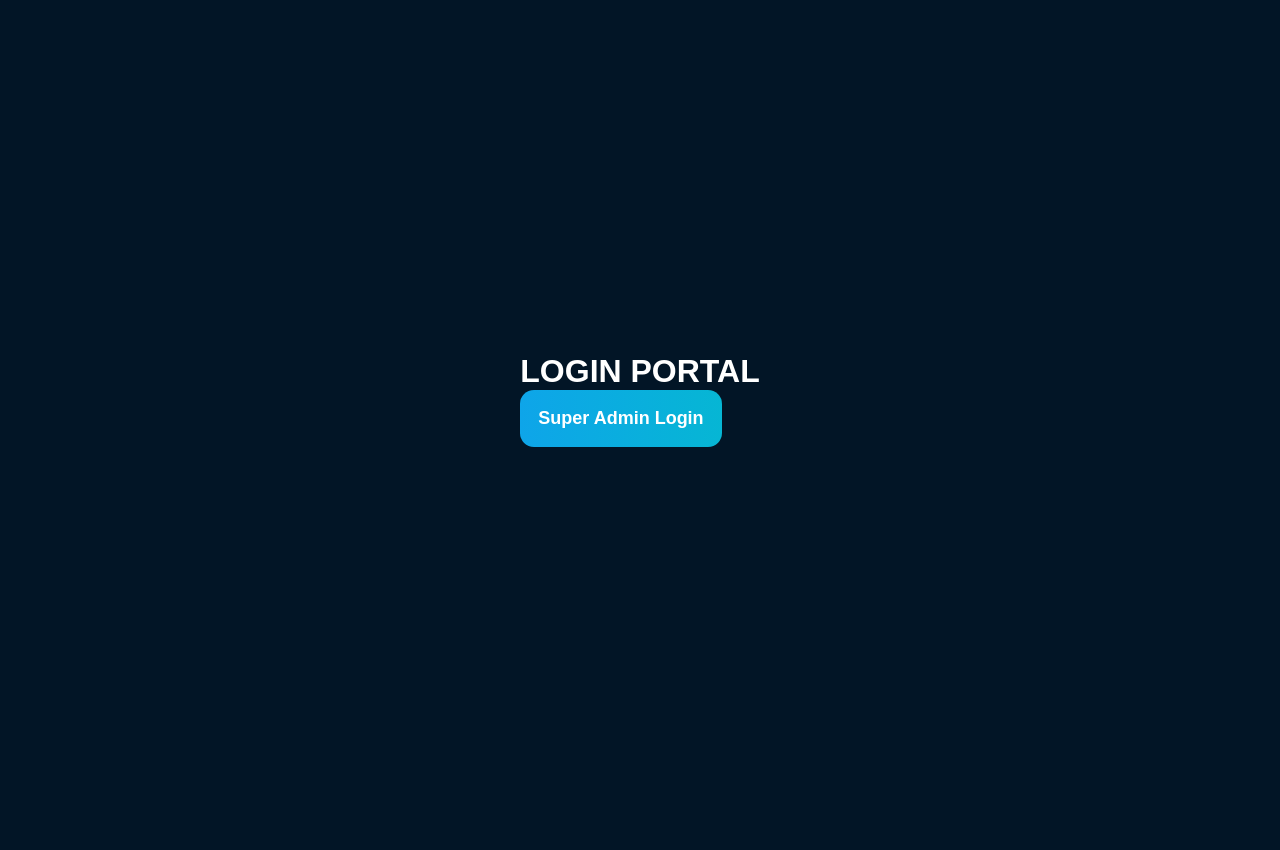
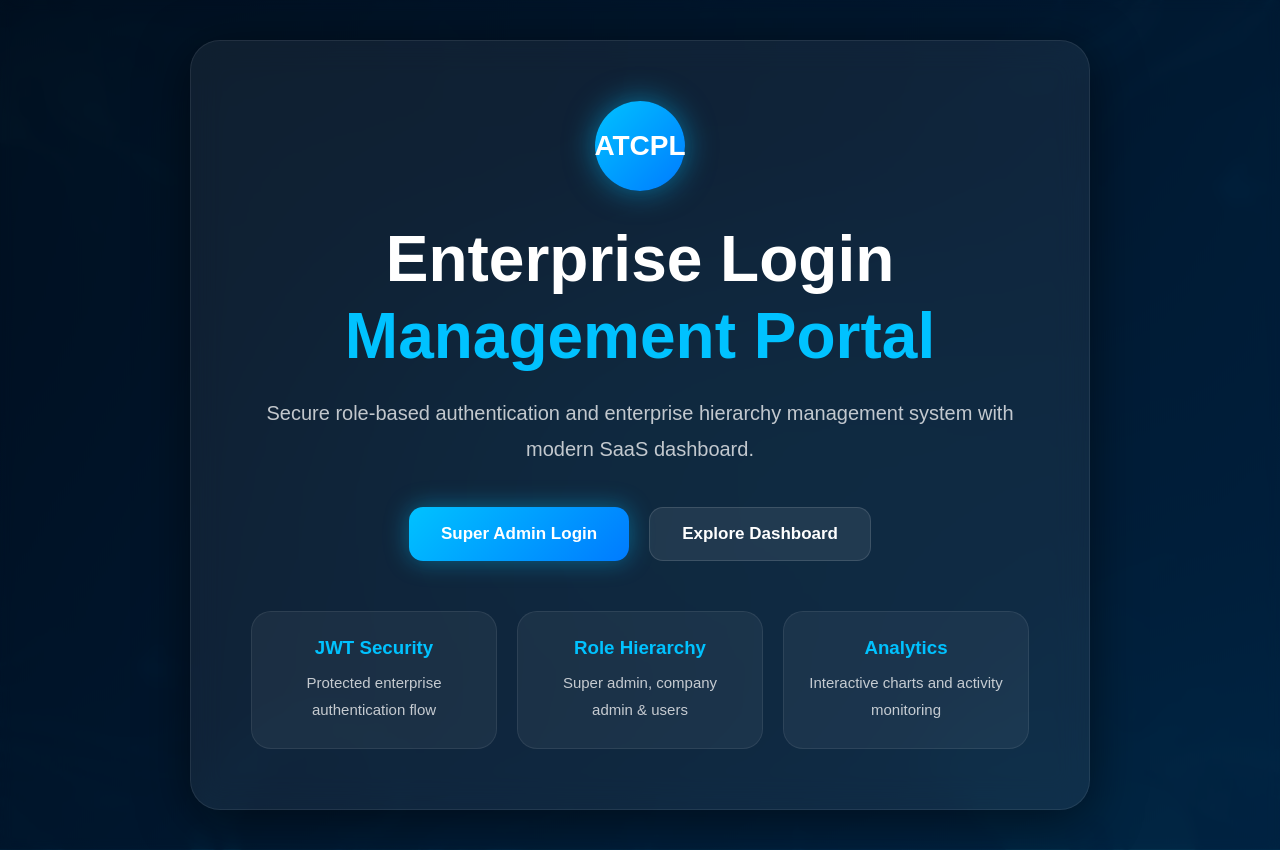
Before and after one commit to Anubhavsethi13/Enterprise-Login-Portal, a React app in the folder frontend/: page / in a window 1280 px wide. Before the commit the page ends 800 px from the top, so only its background shows below. Built offline with nearby package versions, Linux system fonts and the light colour scheme; the HTML template or start-up script is replaced by a standard one.

Commit message:
Home Interface Update

```diff
--- a/frontend/src/pages/Home.jsx
+++ b/frontend/src/pages/Home.jsx
@@ -7,12 +7,52 @@ function Home() {
 
   return (
     <div className="home-container">
-      <div className="home-card">
-        <h1>LOGIN PORTAL</h1>
+      <div className="overlay"></div>
 
-        <button className="portal-btn" onClick={() => navigate("/login")}>
-          Super Admin Login
-        </button>
+      <div className="home-content">
+        <div className="logo-badge">ATCPL</div>
+
+        <h1>
+          Enterprise Login <span>Management Portal</span>
+        </h1>
+
+        <p>
+          Secure role-based authentication and enterprise hierarchy management
+          system with modern SaaS dashboard.
+        </p>
+
+        <div className="home-buttons">
+          <button
+            className="primary-btn"
+            onClick={() => navigate("/super-admin-login")}
+          >
+            Super Admin Login
+          </button>
+
+          <button
+            className="secondary-btn"
+            onClick={() => navigate("/dashboard")}
+          >
+            Explore Dashboard
+          </button>
+        </div>
+
+        <div className="feature-grid">
+          <div className="feature-card">
+            <h3>JWT Security</h3>
+            <p>Protected enterprise authentication flow</p>
+          </div>
+
+          <div className="feature-card">
+            <h3>Role Hierarchy</h3>
+            <p>Super admin, company admin & users</p>
+          </div>
+
+          <div className="feature-card">
+            <h3>Analytics</h3>
+            <p>Interactive charts and activity monitoring</p>
+          </div>
+        </div>
       </div>
     </div>
   );
--- a/frontend/src/styles/home.css
+++ b/frontend/src/styles/home.css
@@ -1,65 +1,212 @@
 .home-container {
-    width: 100%;
-    height: 100vh;
+  min-height: 100vh;
+
+  background:
+    linear-gradient(135deg, rgba(0, 10, 25, 0.95), rgba(0, 30, 60, 0.92)),
+    url("../assets/hero.jpg");
+
+  background-size: cover;
+
+  background-position: center;
 
   display: flex;
+
+  align-items: center;
+
   justify-content: center;
-    align-items: center;
+
+  position: relative;
+
+  overflow: hidden;
+
+  padding: 40px;
 }
 
-.portal-card {
-    width: 450px;
+.overlay {
+  position: absolute;
 
-    padding: 50px;
+  width: 100%;
+
+  height: 100%;
+
+  backdrop-filter: blur(6px);
+}
+
+.home-content {
+  position: relative;
+
+  z-index: 2;
+
+  max-width: 900px;
+
+  text-align: center;
+
+  padding: 60px;
 
   border-radius: 30px;
 
-    background: rgba(255, 255, 255, 0.08);
+  background: rgba(255, 255, 255, 0.06);
 
-    backdrop-filter: blur(12px);
+  backdrop-filter: blur(16px);
 
-    border: 1px solid rgba(255, 255, 255, 0.1);
+  border: 1px solid rgba(255, 255, 255, 0.08);
 
-    box-shadow: 0 8px 32px rgba(0, 0, 0, 0.3);
-
-    text-align: center;
+  box-shadow: 0 10px 50px rgba(0, 0, 0, 0.5);
 }
 
-.portal-title {
-    font-size: 38px;
-    margin-bottom: 40px;
+.logo-badge {
+  width: 90px;
+
+  height: 90px;
+
+  margin: auto;
+
+  border-radius: 50%;
+
+  background: linear-gradient(135deg, #00c2ff, #007bff);
+
+  display: flex;
+
+  align-items: center;
+
+  justify-content: center;
+
+  font-size: 28px;
+
+  font-weight: bold;
+
   color: white;
+
+  margin-bottom: 30px;
+
+  box-shadow: 0 0 30px rgba(0, 194, 255, 0.5);
 }
 
-.portal-buttons {
-    display: flex;
-    flex-direction: column;
-    gap: 25px;
+.home-content h1 {
+  font-size: 64px;
+
+  color: white;
+
+  margin-bottom: 20px;
+
+  line-height: 1.2;
 }
 
-.portal-btn {
-    padding: 18px;
+.home-content h1 span {
+  color: #00c2ff;
+}
+
+.home-content p {
+  color: rgba(255, 255, 255, 0.75);
+
+  font-size: 20px;
+
+  line-height: 1.8;
+
+  margin-bottom: 40px;
+}
+
+.home-buttons {
+  display: flex;
+
+  justify-content: center;
+
+  gap: 20px;
+
+  margin-bottom: 50px;
+
+  flex-wrap: wrap;
+}
+
+.primary-btn,
+.secondary-btn {
+  padding: 16px 32px;
+
+  border: none;
 
   border-radius: 14px;
 
-    background: linear-gradient(90deg,
-            #0ea5e9,
-            #06b6d4);
+  font-size: 17px;
 
-    color: white;
-
-    font-size: 18px;
-    font-weight: bold;
-
-    border: none;
+  font-weight: 600;
 
   cursor: pointer;
 
   transition: 0.3s ease;
 }
 
-.portal-btn:hover {
+.primary-btn {
+  background: linear-gradient(135deg, #00c2ff, #007bff);
+
+  color: white;
+
+  box-shadow: 0 0 25px rgba(0, 194, 255, 0.4);
+}
+
+.primary-btn:hover {
   transform: translateY(-3px);
+}
 
-    box-shadow: 0 10px 20px rgba(14, 165, 233, 0.3);
+.secondary-btn {
+  background: rgba(255, 255, 255, 0.08);
+
+  color: white;
+
+  border: 1px solid rgba(255, 255, 255, 0.12);
 }
+
+.secondary-btn:hover {
+  background: rgba(255, 255, 255, 0.15);
+}
+
+.feature-grid {
+  display: grid;
+
+  grid-template-columns: repeat(auto-fit, minmax(220px, 1fr));
+
+  gap: 20px;
+}
+
+.feature-card {
+  background: rgba(255, 255, 255, 0.05);
+
+  border: 1px solid rgba(255, 255, 255, 0.08);
+
+  padding: 25px;
+
+  border-radius: 20px;
+
+  transition: 0.3s;
+}
+
+.feature-card:hover {
+  transform: translateY(-5px);
+
+  background: rgba(255, 255, 255, 0.08);
+}
+
+.feature-card h3 {
+  color: #00c2ff;
+
+  margin-bottom: 10px;
+}
+
+.feature-card p {
+  font-size: 15px;
+
+  margin: 0;
+}
+
+@media (max-width: 768px) {
+  .home-content {
+    padding: 35px 25px;
+  }
+
+  .home-content h1 {
+    font-size: 42px;
+  }
+
+  .home-content p {
+    font-size: 16px;
+  }
+}
```
Lines whose indentation alone changed are shown as unchanged.
